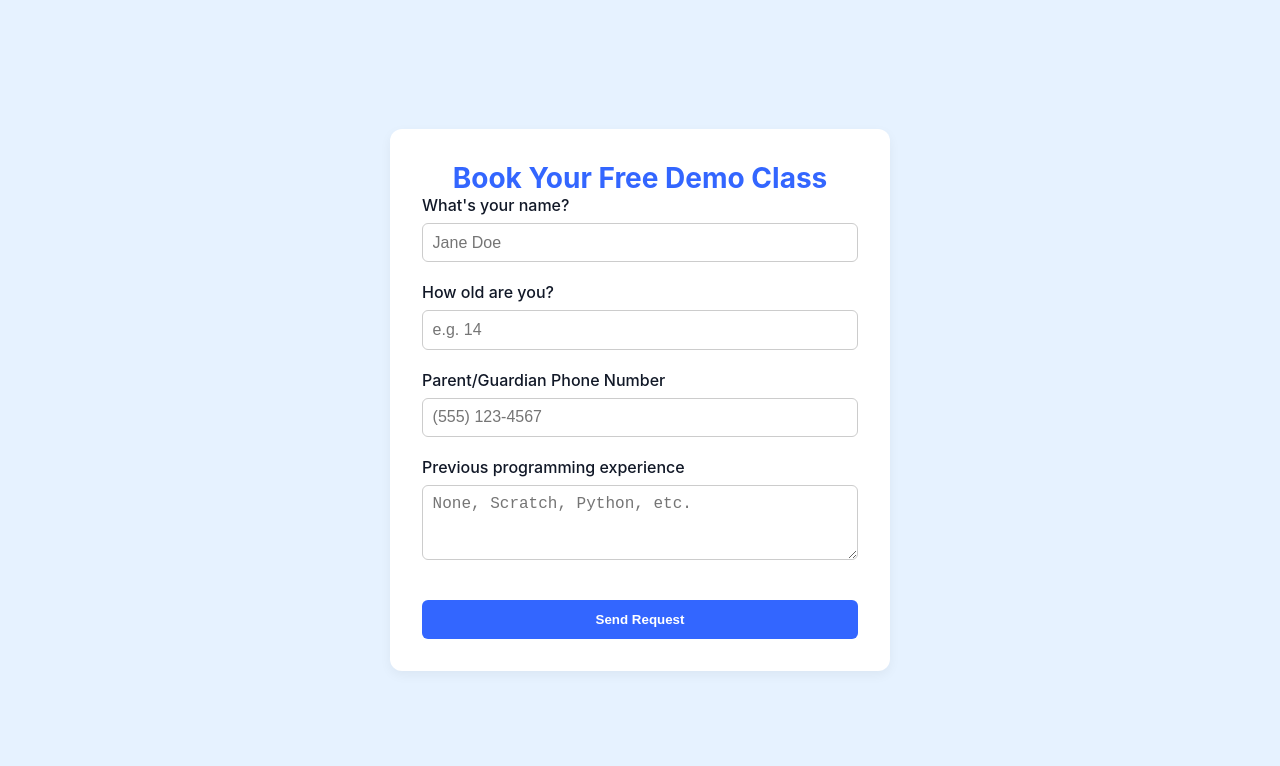
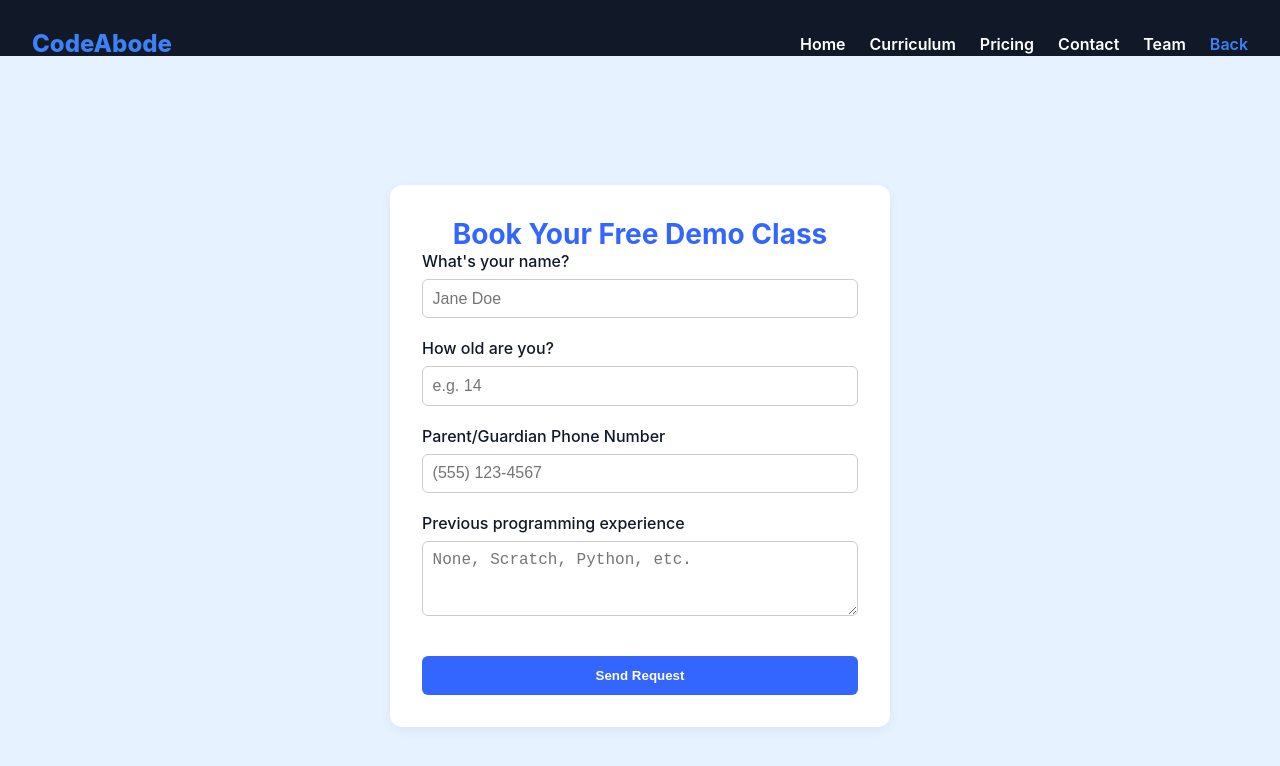
Before and after one commit to codeabode101/codeabode101.github.io, a Next.js app: page /signup in a window 1280 px wide. Shown: the top 766 px of the page. Built offline with nearby package versions, Linux system fonts and the light colour scheme.

Commit message:
Add global header with active section
Made-with: Cursor

```diff
--- a/app/globals.css
+++ b/app/globals.css
@@ -15,3 +15,8 @@ body {
   font-family: 'Manrope', system-ui, -apple-system, Segoe UI, Roboto, Arial, sans-serif;
   color: var(--text-dark);
 }
+
+/* Active nav link highlight (works with existing style.css navbar) */
+.nav-links a.active {
+  color: #3b82f6;
+}
--- a/app/layout.tsx
+++ b/app/layout.tsx
@@ -1,6 +1,7 @@
 import type { ReactNode } from 'react';
 import './globals.css';
 import PixelPageView from './pixel-pageview';
+import SiteHeader from './site-header';
 
 export const metadata = {
   title: 'CodeAbode'
@@ -48,6 +49,7 @@ fbq('track', 'PageView');
       </head>
       <body>
         <PixelPageView />
+        <SiteHeader />
         {children}
       </body>
     </html>
--- a/app/signup/page.tsx
+++ b/app/signup/page.tsx
@@ -19,9 +19,6 @@ export default function SignupPage() {
     <main
       style={{
         minHeight: '100vh',
-        // public/style.css adds `body { padding-top: var(--navbar-height) }` for the fixed navbar on `/`.
-        // `/signup` has no navbar, so we cancel that global offset here.
-        marginTop: 'calc(-1 * var(--navbar-height))',
         padding: '1rem',
         display: 'flex',
         alignItems: 'center',
--- /dev/null
+++ b/app/site-header.tsx
@@ -0,0 +1,110 @@
+'use client';
+
+import Link from 'next/link';
+import { usePathname } from 'next/navigation';
+import { useEffect, useMemo, useState } from 'react';
+
+type SectionId = 'home' | 'curriculum' | 'pricing' | 'contact' | 'team';
+
+const SECTION_IDS: SectionId[] = ['home', 'curriculum', 'pricing', 'contact', 'team'];
+
+function getInitialActiveSection(pathname: string): SectionId | null {
+  if (pathname === '/' || pathname.startsWith('/#')) return 'home';
+  return null;
+}
+
+export default function SiteHeader() {
+  const pathname = usePathname();
+  const [menuOpen, setMenuOpen] = useState(false);
+  const [activeSection, setActiveSection] = useState<SectionId | null>(() =>
+    getInitialActiveSection(pathname)
+  );
+
+  const links = useMemo(
+    () => [
+      { id: 'home' as const, label: 'Home', href: '/#home' },
+      { id: 'curriculum' as const, label: 'Curriculum', href: '/#curriculum' },
+      { id: 'pricing' as const, label: 'Pricing', href: '/#pricing' },
+      { id: 'contact' as const, label: 'Contact', href: '/#contact' },
+      { id: 'team' as const, label: 'Team', href: '/#team' }
+    ],
+    []
+  );
+
+  useEffect(() => {
+    // Close the mobile menu on route change.
+    setMenuOpen(false);
+    setActiveSection(getInitialActiveSection(pathname));
+  }, [pathname]);
+
+  useEffect(() => {
+    // Only track active sections on the landing page.
+    if (pathname !== '/') return;
+
+    const elements = SECTION_IDS.map((id) => document.getElementById(id)).filter(Boolean) as HTMLElement[];
+    if (elements.length === 0) return;
+
+    const observer = new IntersectionObserver(
+      (entries) => {
+        const visible = entries
+          .filter((e) => e.isIntersecting)
+          .sort((a, b) => (b.intersectionRatio ?? 0) - (a.intersectionRatio ?? 0))[0];
+        if (visible?.target?.id && SECTION_IDS.includes(visible.target.id as SectionId)) {
+          setActiveSection(visible.target.id as SectionId);
+        }
+      },
+      {
+        root: null,
+        // Favor the section near the top, below the fixed navbar.
+        rootMargin: '-30% 0px -60% 0px',
+        threshold: [0.1, 0.2, 0.35, 0.5, 0.75]
+      }
+    );
+
+    for (const el of elements) observer.observe(el);
+    return () => observer.disconnect();
+  }, [pathname]);
+
+  return (
+    <header>
+      <nav className="navbar">
+        <div className="logo">
+          <Link href="/#home">CodeAbode</Link>
+        </div>
+
+        <button
+          type="button"
+          className="hamburger"
+          aria-label="Toggle navigation menu"
+          aria-expanded={menuOpen}
+          onClick={() => setMenuOpen((v) => !v)}
+        >
+          <div className="bar"></div>
+          <div className="bar"></div>
+          <div className="bar"></div>
+        </button>
+
+        <ul className={`nav-links${menuOpen ? ' active' : ''}`}>
+          {links.map((l) => (
+            <li key={l.id}>
+              <Link
+                href={l.href}
+                className={pathname === '/' && activeSection === l.id ? 'active' : undefined}
+                onClick={() => setMenuOpen(false)}
+              >
+                {l.label}
+              </Link>
+            </li>
+          ))}
+          {pathname === '/signup' ? (
+            <li>
+              <Link href="/#home" className="active">
+                Back
+              </Link>
+            </li>
+          ) : null}
+        </ul>
+      </nav>
+    </header>
+  );
+}
```
Also changed, not shown: app/page.tsx (+0 -57 lines).
